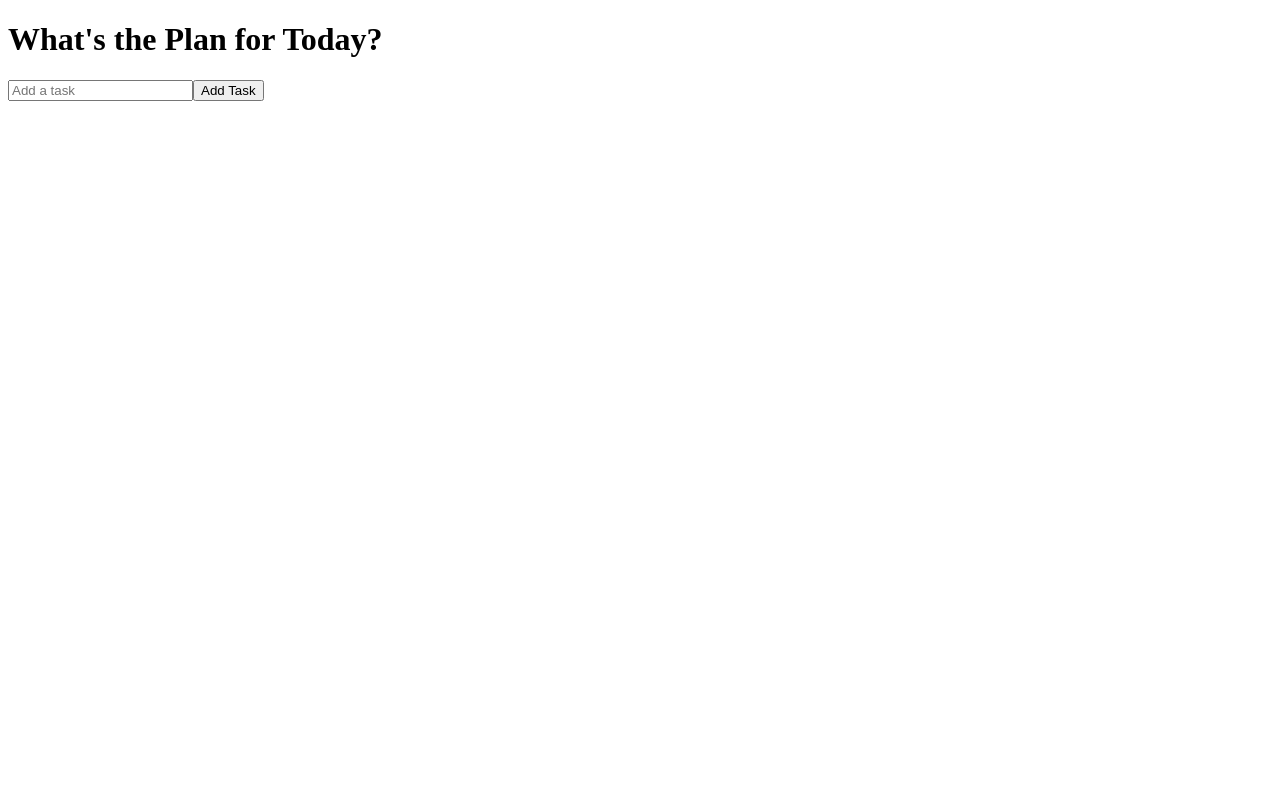
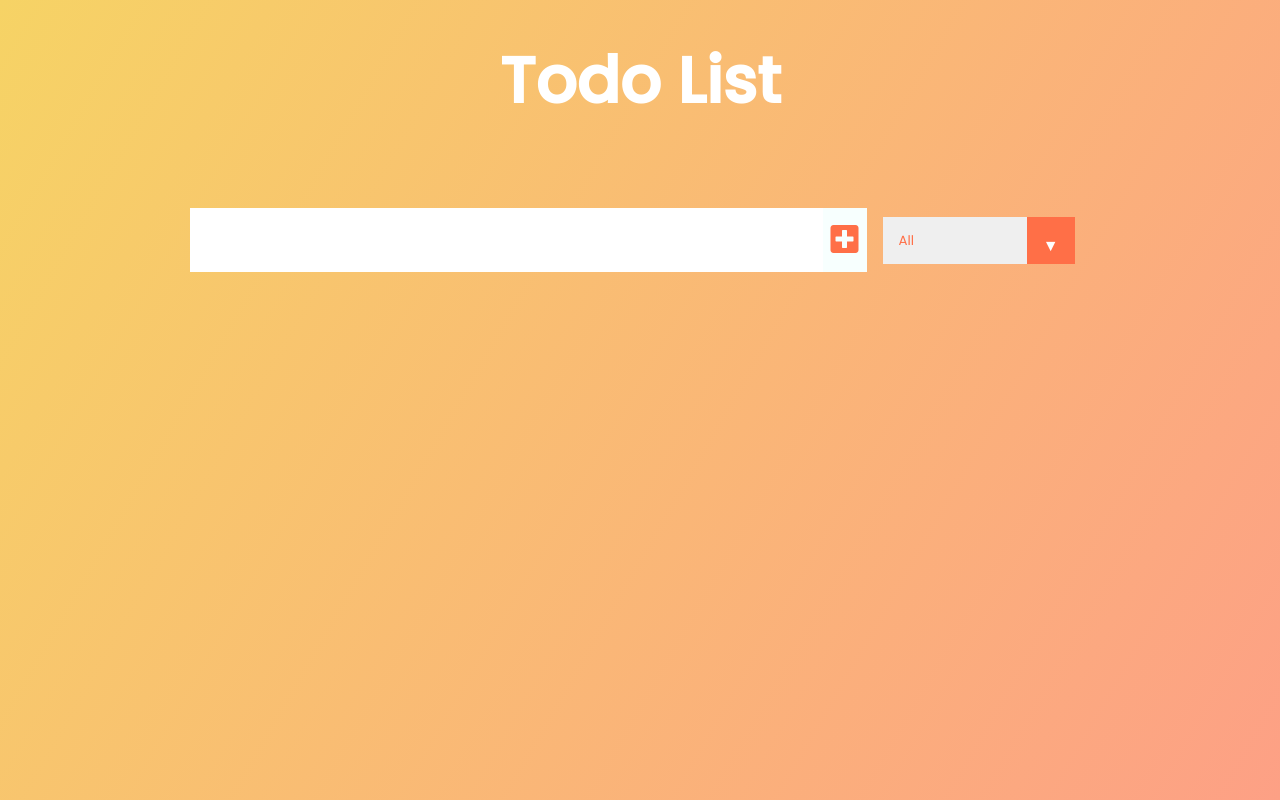
Before and after one commit to Harshit850/Awesome-Todo-List-REACT, a React (Create React App) app: page / in a window 1280 px wide. Built offline with nearby package versions, Linux system fonts and the light colour scheme.

Commit message:
Front end Setup

```diff
--- a/package.json
+++ b/package.json
@@ -8,6 +8,7 @@
     "@testing-library/user-event": "^12.6.0",
     "react": "^17.0.1",
     "react-dom": "^17.0.1",
+    "react-icons": "^4.1.0",
     "react-scripts": "4.0.1",
     "web-vitals": "^0.2.4"
   },
--- a/public/index.html
+++ b/public/index.html
@@ -2,16 +2,19 @@
 <html lang="en">
   <head>
     <meta charset="utf-8" />
-    <link rel="icon" href="%PUBLIC_URL%/favicon.ico" />
+    <link href="https://fonts.googleapis.com/css2?family=Poppins:wght@400;500&display=swap" rel="stylesheet">
+    <link
+      rel="stylesheet"
+      href="https://cdnjs.cloudflare.com/ajax/libs/font-awesome/5.12.1/css/all.min.css"
+      integrity="sha256-mmgLkCYLUQbXn0B1SRqzHar6dCnv9oZFPEC1g1cwlkk="
+      crossorigin="anonymous"
+    />
     <meta name="viewport" content="width=device-width, initial-scale=1" />
     <meta name="theme-color" content="#000000" />
     <meta
       name="description"
       content="Web site created using create-react-app"
     />
-    <link rel="apple-touch-icon" href="%PUBLIC_URL%/logo192.png" />
-
-    <link rel="manifest" href="%PUBLIC_URL%/manifest.json" />
 
     <title>React App</title>
   </head>
--- a/src/components/App.css
+++ b/src/components/App.css
@@ -0,0 +1,139 @@
+* {
+  margin: 0;
+  padding: 0;
+  box-sizing: border-box;
+  font-family: "Poppins", sans-serif;
+}
+body {
+  background-image: linear-gradient(120deg, #f6d365 0%, #fda085 100%);
+  color: white;
+  min-height: 100vh;
+}
+header {
+  font-size: 2rem;
+}
+
+header,
+form {
+  min-height: 20vh;
+  display: flex;
+  justify-content: center;
+  align-items: center;
+}
+form input,
+form button {
+  padding: 0.5rem;
+  font-size: 2rem;
+  border: none;
+  background: white;
+}
+form button {
+  color: #ff6f47;
+  background: #f7fffe;
+  cursor: pointer;
+  transition: all 0.3s ease;
+}
+form button:hover {
+  background: #ff6f47;
+  color: white;
+}
+.todo-container {
+  display: flex;
+  justify-content: center;
+  align-items: center;
+}
+
+.todo-list {
+  min-width: 30%;
+  list-style: none;
+}
+
+.todo {
+  margin: 0.5rem;
+  background: white;
+  font-size: 1.5rem;
+  color: black;
+  display: flex;
+  justify-content: space-between;
+  align-items: center;
+  transition: all 1s ease;
+}
+.filter-todo {
+  padding: 1rem;
+}
+.todo li {
+  flex: 1;
+}
+
+.trash-btn,
+.complete-btn {
+  background: #ff6f47;
+  color: white;
+  border: none;
+  padding: 1rem;
+  cursor: pointer;
+  font-size: 1rem;
+}
+.complete-btn {
+  background: rgb(11, 212, 162);
+}
+.todo-item {
+  padding: 0rem 0.5rem;
+}
+
+.fa-trash,
+.fa-check {
+  pointer-events: none;
+}
+
+.fall {
+  transform: translateY(10rem) rotateZ(20deg);
+  opacity: 0;
+}
+
+.completed {
+  text-decoration: line-through;
+  opacity: 0.5;
+}
+
+/*CUSTOM SELECTOR */
+select {
+  -webkit-appearance: none;
+  -moz-appearance: none;
+  -ms-appearance: none;
+  appearance: none;
+  outline: 0;
+  box-shadow: none;
+  border: 0 !important;
+  background-image: none;
+}
+
+/* Custom Select */
+.select {
+  margin: 1rem;
+  position: relative;
+  overflow: hidden;
+}
+select {
+  color: #ff6f47;
+  font-family: "Poppins", sans-serif;
+  cursor: pointer;
+  width: 12rem;
+}
+/* Arrow */
+.select::after {
+  content: "\25BC";
+  position: absolute;
+  top: 0;
+  right: 0;
+  padding: 1rem;
+  background: #ff6f47;
+  cursor: pointer;
+  pointer-events: none;
+}
+/* Transition */
+/*
+.select:hover::after {
+  transform: scale(1.5);
+}
+*/
--- a/src/components/App.js
+++ b/src/components/App.js
@@ -1,14 +1,21 @@
-import React from 'react';
-import './App.css';
+import React, { useState } from 'react'
+import './App.css'
 
+import Form from './Form';
 import TodoList from './TodoList';
 
 const App = () => {
-    return (
-        <div className="todo-app">
-            <TodoList />
-        </div>
-    );
+  const [inputText, setInputText] = useState("");
+
+  return (
+    <div className="App">
+      <header>
+        <h1>Todo List</h1>
+      </header>
+      <Form />
+      <TodoList />
+    </div>
+  )
 }
 
-export default App;
+export default App
--- /dev/null
+++ b/src/components/Form.js
@@ -0,0 +1,26 @@
+import React from 'react'
+
+const Form = () => {
+  // Here i can write Js functions
+  const inputTextHandler = (e) => {
+    console.log(e.target.value);
+  }
+
+  return (
+    <form>
+      <input type="text" className="todo-input" onChange={inputTextHandler}/>
+      <button className="todo-button" type="submit">
+        <i class="fas fa-plus-square"></i>
+      </button>
+      <div className="select">
+        <select name="todos" className="filter-todo">
+          <option value="all">All</option>
+          <option value="completed">Completed</option>
+          <option value="uncompleted">Uncompleted</option>
+        </select>
+      </div>
+    </form>
+  )
+}
+
+export default Form;
--- a/src/components/TodoForm.js
+++ /dev/null
@@ -1,35 +0,0 @@
-import React, { useState } from 'react'
-
-const TodoForm =(props) => {
-    const [input, setInput] = useState('');
-
-    const handleChange = e => {
-        setInput(e.target.value);
-    }
-
-    const handleSubmit  = e => {
-        e.preventDefault();
-
-        props.onSubmit({
-            id: Math.floor(Math.random()*10000)+1,
-            text: input
-        })
-        setInput('');
-    };
-
-    return (
-        <form className="todo-form" onSubmit={handleSubmit}>
-            <input
-                type="text"
-                placeholder="Add a task"
-                value={input}
-                name="text"
-                onChange={handleChange}
-                className="todo-input"
-            />
-            <button className="todo-button">Add Task</button>
-        </form>
-    )
-}
-
-export default TodoForm;
--- a/src/components/TodoList.js
+++ b/src/components/TodoList.js
@@ -1,24 +1,11 @@
-import React, { useState } from 'react'
-import TodoForm from './TodoForm';
+import React from 'react'
 
 function TodoList() {
-    const [todos, setTodos] = useState([]);
-
-    const addTodo = todo => {
-        if(!todo.text || /^\s*$/.test(todo.text)) {
-            return ;
-        }
-
-        const newTodos = [todo, ...todos];
-        setTodos(newTodos);
-    }
-
-    return (
-        <div>
-            <h1>What's the Plan for Today?</h1>
-            <TodoForm onSubmit={addTodo}/>
-        </div>
-    )
+  return (
+    <div className="todo-container">
+      <ul className="todo-list"></ul>
+    </div>
+  )
 }
 
-export default TodoList
+export default TodoList;
--- a/src/index.js
+++ b/src/index.js
@@ -1,6 +1,6 @@
-import React from 'react';
-import ReactDOM from 'react-dom';
+import React from 'react'
+import ReacctDOM from 'react-dom';
 
-import App from './components/App'
+import App from './components/App';
 
-ReactDOM.render(<App />, document.getElementById('root'));
+ReacctDOM.render(<App />, document.getElementById('root'));
```
Also changed, not shown: src/components/Todo.js (deleted), 1 other file (tests, documents, lock files or other folders).
